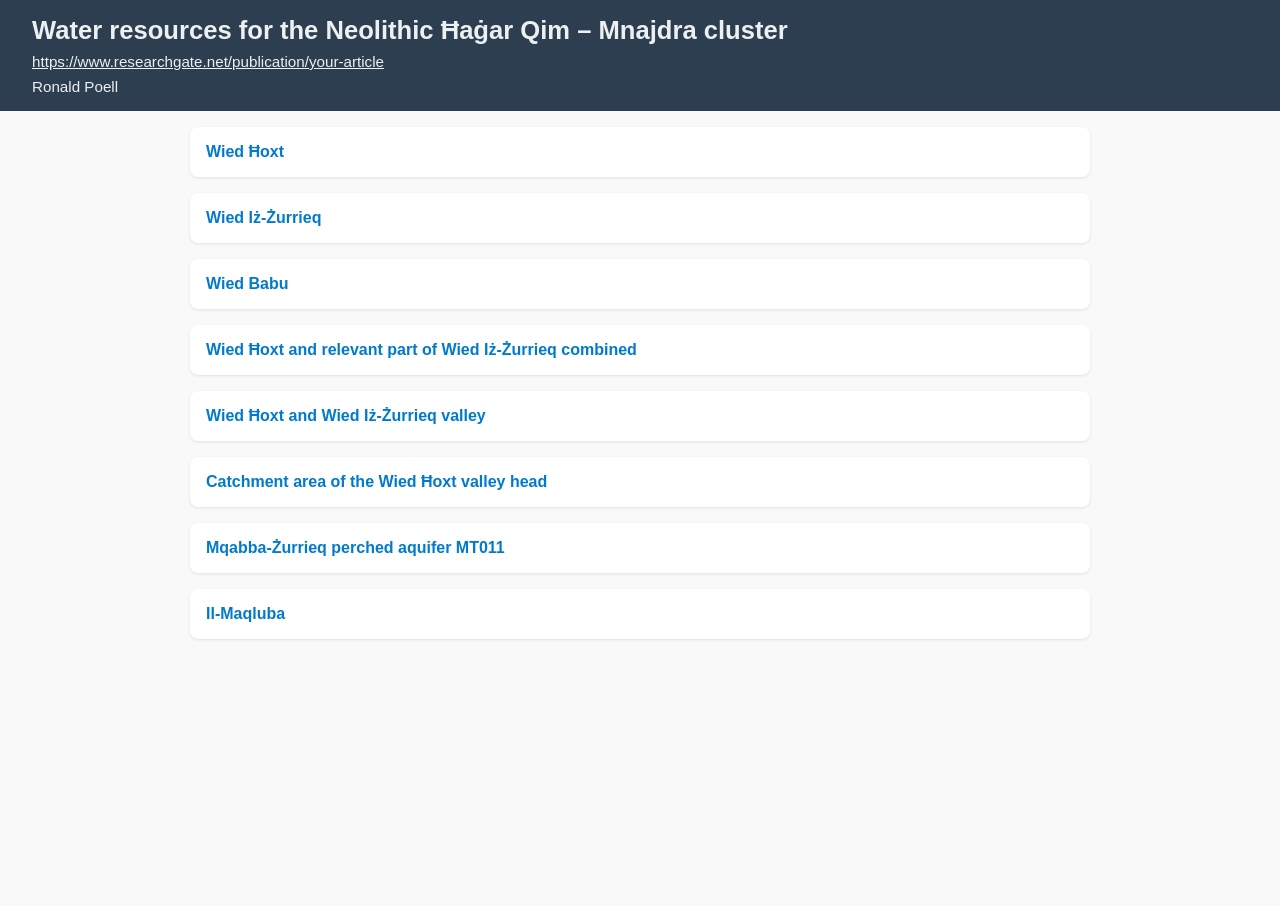
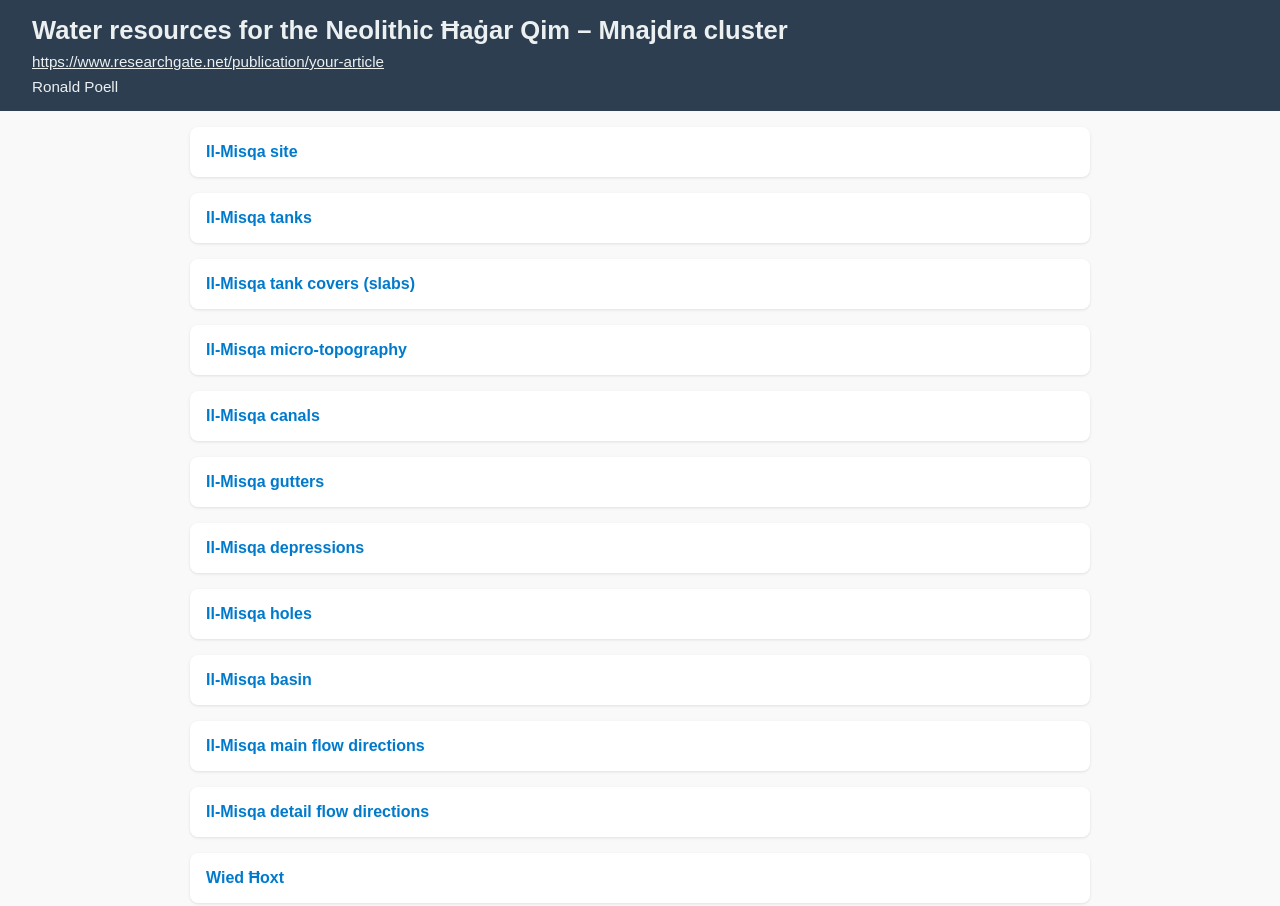
Before and after one commit to Holistic-Chronology/Water_resources_for_the_Neolithic_Hagar_Qim-Mnajdra_cluster_Supplementary_Material, a plain HTML site: page geojson/index.html in a window 1280 px wide. Shown: the top 906 px of the page. Before the commit the page ends 800 px from the top, so only its background shows below. Drawn offline with Linux system fonts and the light colour scheme.

Commit message:
Il-Misqa geojson

```diff
--- a/geojson/index.html
+++ b/geojson/index.html
@@ -82,6 +82,40 @@
   <main class="gallery">
 
     <div class="thumb-card">
+      <a href="./geojson/Il-Misqa_site.geojson">Il-Misqa site</a>
+    </div>
+    <div class="thumb-card">
+      <a href="./geojson/Il-Misqa_tanks.geojson">Il-Misqa tanks</a>
+    </div>
+    <div class="thumb-card">
+      <a href="./geojson/Il-Misqa_slabs.geojson">Il-Misqa tank covers (slabs)</a>
+    </div>
+    <div class="thumb-card">
+      <a href="./geojson/Il-Misqa_lines.geojson">Il-Misqa micro-topography</a>
+    </div>
+    <div class="thumb-card">
+      <a href="./geojson/Il-Misqa_canals.geojson">Il-Misqa canals</a>
+    </div>
+    <div class="thumb-card">
+      <a href="./geojson/Il-Misqa_gutters.geojson">Il-Misqa gutters</a>
+    </div>
+    <div class="thumb-card">
+      <a href="./geojson/Il-Misqa_depressions.geojson">Il-Misqa depressions</a>
+    </div>
+    <div class="thumb-card">
+      <a href="./geojson/Il-Misqa_holes.geojson">Il-Misqa holes</a>
+    </div>
+    <div class="thumb-card">
+      <a href="./geojson/Il-Misqa_basins.geojson">Il-Misqa basin</a>
+    </div>
+    <div class="thumb-card">
+      <a href="./geojson/Il-Misqa_main_flows.geojson">Il-Misqa main flow directions</a>
+    </div>
+    <div class="thumb-card">
+      <a href="./geojson/Il-Misqa_detail_flows.geojson">Il-Misqa detail flow directions</a>
+    </div>
+
+    <div class="thumb-card">
       <a href="./geojson/Wied_Ħoxt.geojson">Wied Ħoxt</a>
     </div>
     <div class="thumb-card">
```
Also changed, not shown: geojson/geojson/Il-Misqa_basins.geojson (added), geojson/geojson/Il-Misqa_canals.geojson (added), geojson/geojson/Il-Misqa_depressions.geojson (added), geojson/geojson/Il-Misqa_detail_flows.geojson (added), geojson/geojson/Il-Misqa_gutters.geojson (added), geojson/geojson/Il-Misqa_holes.geojson (added), geojson/geojson/Il-Misqa_lines.geojson (added), geojson/geojson/Il-Misqa_main_flows.geojson (added), geojson/geojson/Il-Misqa_site.geojson (added), geojson/geojson/Il-Misqa_slabs.geojson (added), geojson/geojson/Il-Misqa_tanks.geojson (added), geojson/geojson/Il-Misqa_zones.geojson (added). Lines whose indentation alone changed are shown as unchanged.
